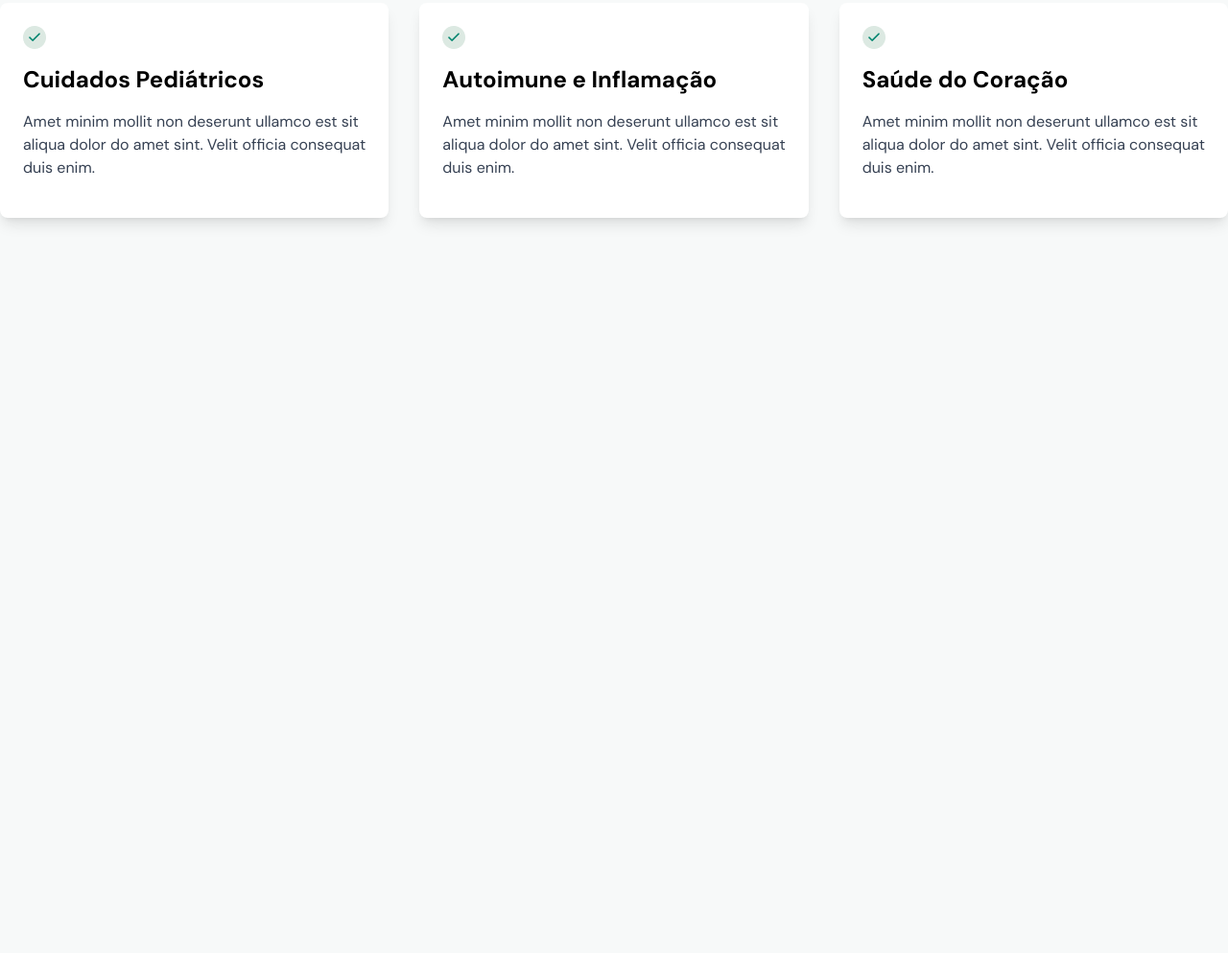
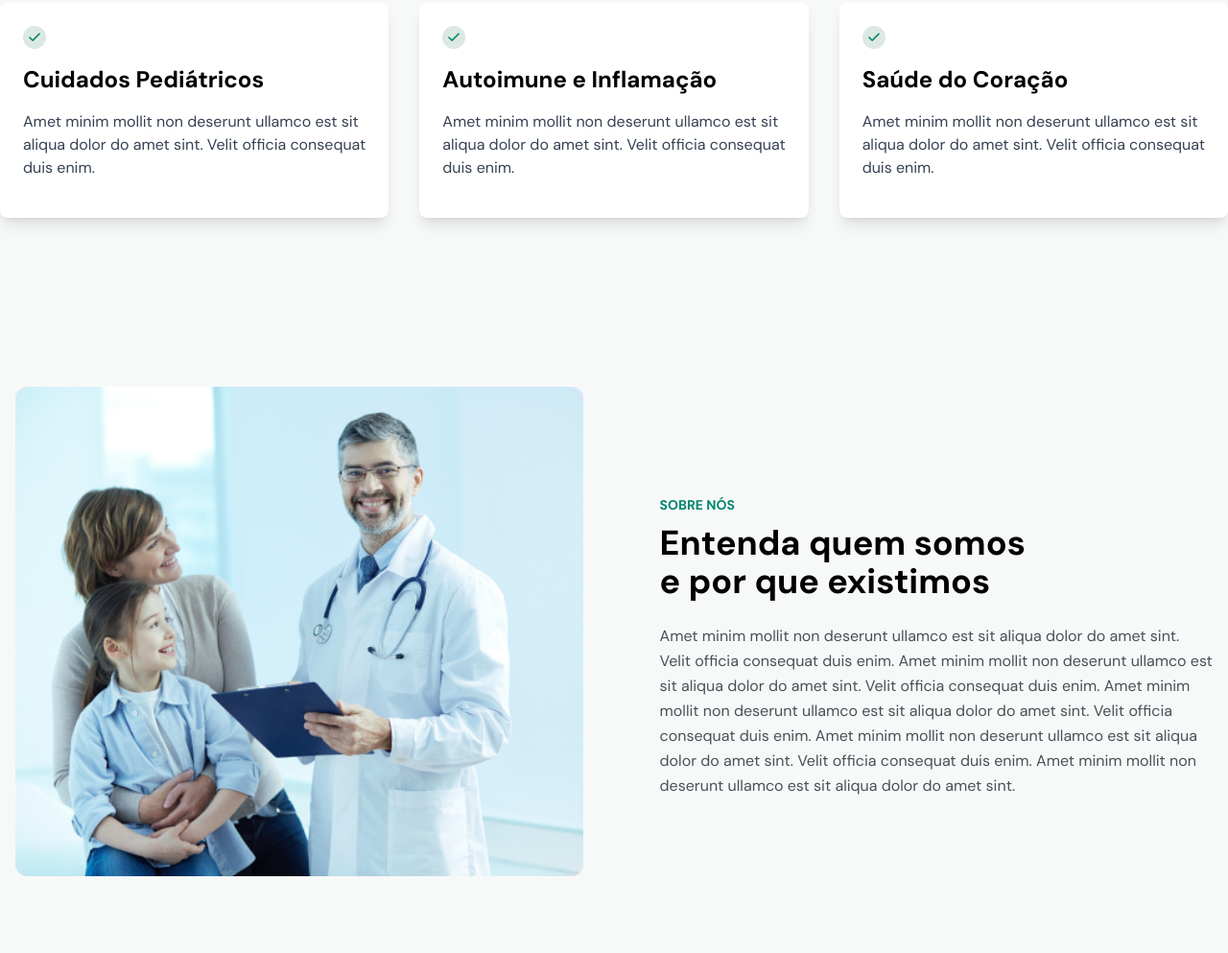
Before and after one commit to shohelranabadc/doctorCare-tailwind-project, a website: page index.html in a window 1280 px wide. Shown: the part 1401-2394 px from the top of the page at 96% size. Before the commit the page ends 1756 px from the top, so only its background shows below. Drawn offline with nearby package versions, Linux system fonts and the light colour scheme.

Commit message:
complete about section

```diff
--- a/index.html
+++ b/index.html
@@ -127,6 +127,22 @@
   <!-- SERVICES SECTION END -->
 
 
+  <!-- ABOUT SECTION START -->
+   <section>
+    <div class="container max-w-screen-xl mx-auto py-12 px-4 flex flex-col md:flex-row items-center justify-between gap-12">
+      <div class="w-full md:1/2 mb-8 md:mb:0 about-section">
+        <img src="./src/assets/images/about.png" alt="" class="w-full h-auto rounded-lg">
+      </div>
+      <div class="w-full md:1/2 md:pl-8 about-section">
+        <h3 class="text-primary font-bold text-sm mb-2.5">SOBRE NÓS</h3>
+        <h2 class="text-3xl md:text-4xl font-bold text-headline mb-6 md:w-2/3">Entenda quem somos e por que existimos</h2>
+        <p class="text-[#495057] leading-relaxed">Amet minim mollit non deserunt ullamco est sit aliqua dolor do amet sint. Velit officia consequat duis enim. Amet minim mollit non deserunt ullamco est sit aliqua dolor do amet sint. Velit officia consequat duis enim. Amet minim mollit non deserunt ullamco est sit aliqua dolor do amet sint. Velit officia consequat duis enim. Amet minim mollit non deserunt ullamco est sit aliqua dolor do amet sint. Velit officia consequat duis enim. Amet minim mollit non deserunt ullamco est sit aliqua dolor do amet sint.</p>
+      </div>
+    </div>
+   </section>
+  <!-- ABOUT SECTION END -->
+
+
 
 
 
--- a/src/assets/js/services.js
+++ b/src/assets/js/services.js
@@ -39,7 +39,7 @@ function makeCard (service) {
     <div class="bg-white shadow-lg hover:scale-105 transition-all duration-300 cursor-pointer
     rounded-lg overflow-hidden">
        <div class="p-6 text-left">
-            <img src="./src/assets/images/service-icon.png" alt="service icon" class="object-center">
+            <img src="./src/assets/images/service-icon.png" alt="service icon" class="">
             <h3 class="text-2xl font-bold my-4"> ${service.title} </h3>
             <p class="text-gray-700 mb-4"> ${service.description}</p>
        </div>
```
Also changed, not shown: src/output.css.
